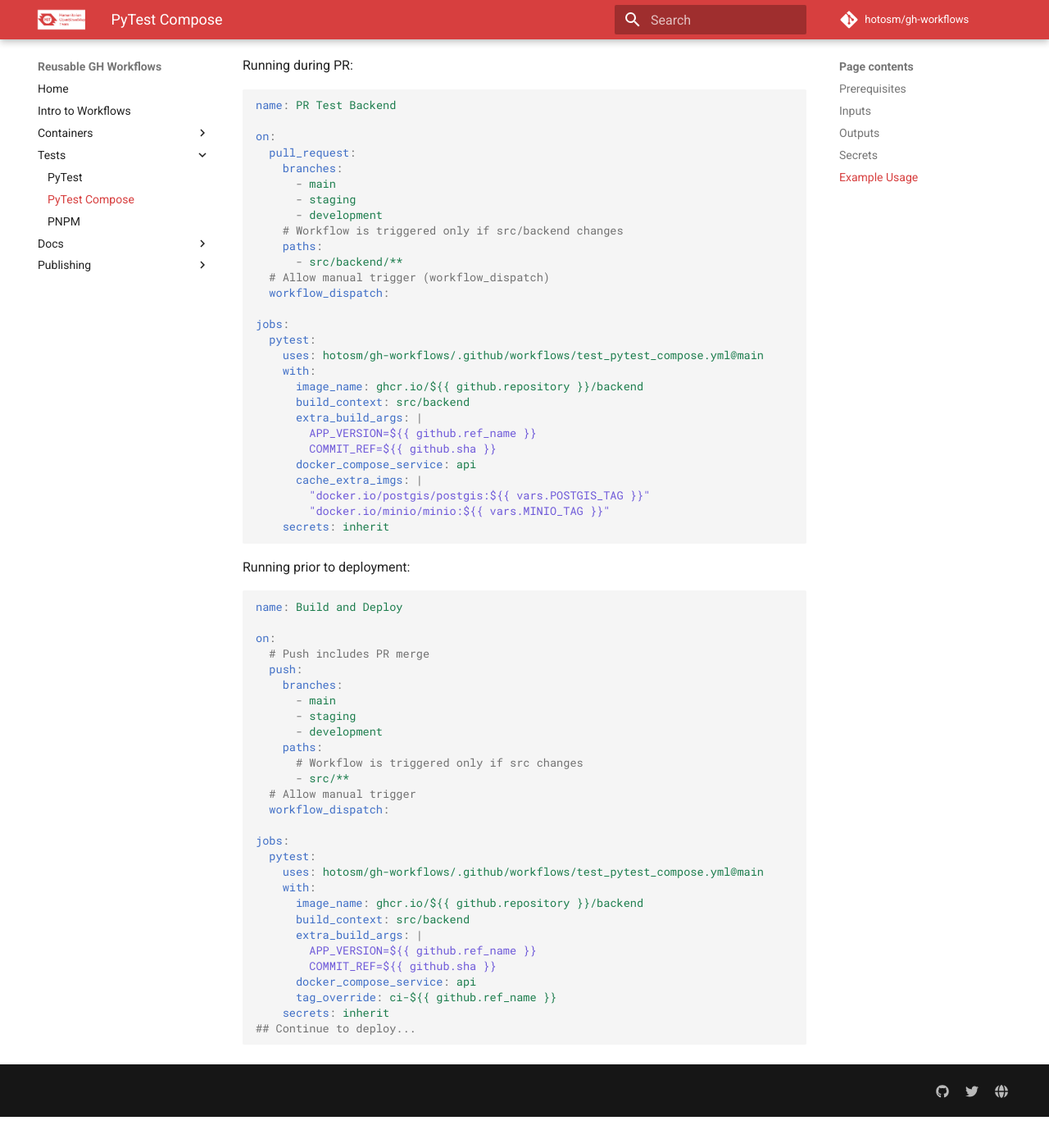
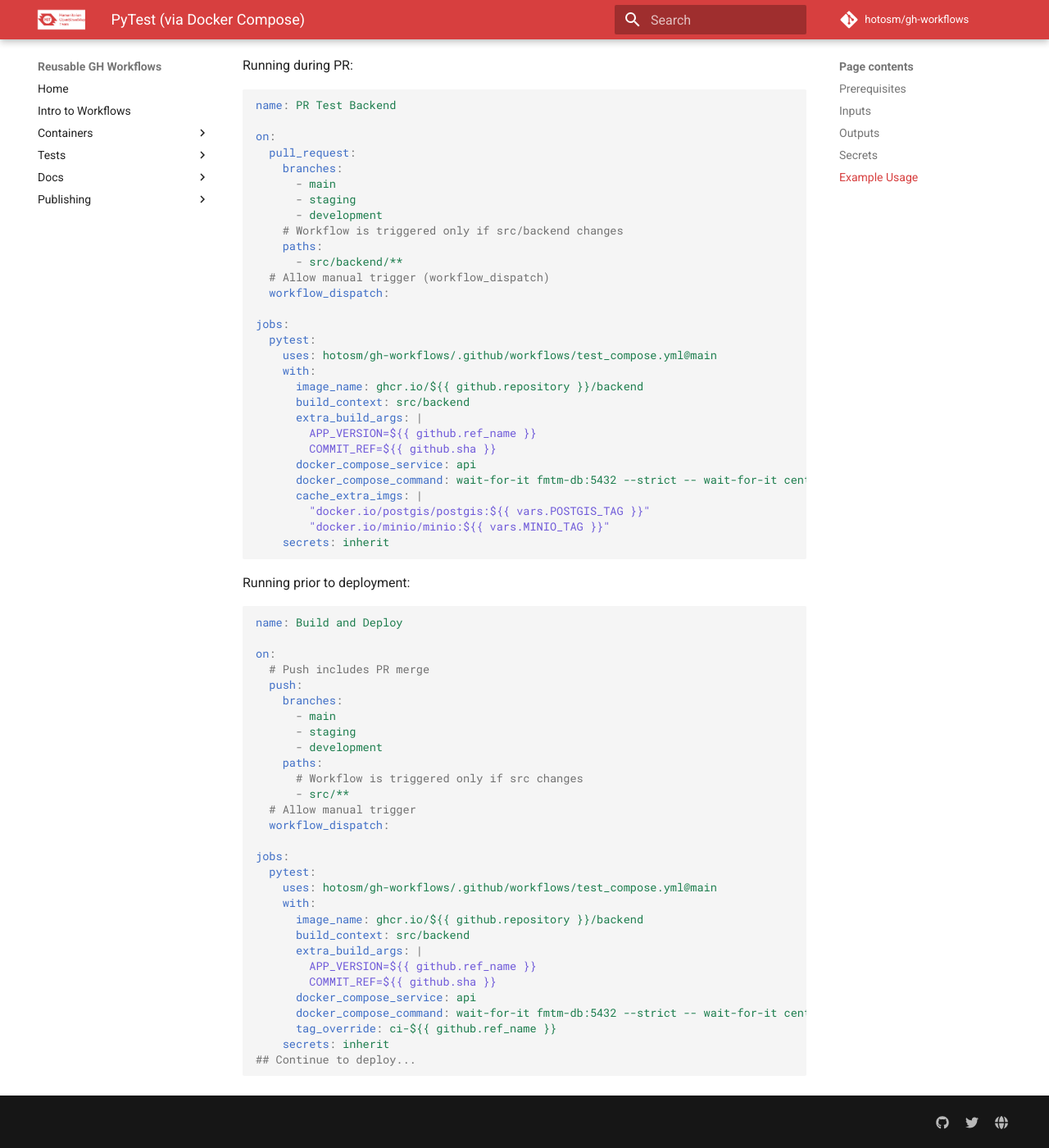
Before and after one commit to hotosm/gh-workflows, an MkDocs documentation site: the page built from docs/test_pytest_compose.md, in a window 1280 px wide and 1400 px high, scrolled down 2245 px. Shown: the whole window at 82% size. Built offline with MkDocs 1.6.1 and Material for MkDocs 9.7.7, drawn with Linux system fonts in a browser that asks for light colours; comment, search, counter and statistics services are not loaded; before the commit the page ends 3607 px from its top, so only the background shows below that.

Commit message:
feat: replace test_pytest_compose with generic test_compose

```diff
--- a/docs/test_pytest_compose.md
+++ b/docs/test_pytest_compose.md
@@ -94,7 +94,7 @@
 
 jobs:
   pytest:
-    uses: hotosm/gh-workflows/.github/workflows/test_pytest_compose.yml@main
+    uses: hotosm/gh-workflows/.github/workflows/test_compose.yml@main
     with:
       image_name: ghcr.io/${{ github.repository }}/backend
       build_context: src/backend
@@ -102,6 +102,7 @@
         APP_VERSION=${{ github.ref_name }}
         COMMIT_REF=${{ github.sha }}
       docker_compose_service: api
+      docker_compose_command: wait-for-it fmtm-db:5432 --strict -- wait-for-it central:8383 --strict --timeout=30 -- pytest
       cache_extra_imgs: |
         "docker.io/postgis/postgis:${{ vars.POSTGIS_TAG }}"
         "docker.io/minio/minio:${{ vars.MINIO_TAG }}"
@@ -128,7 +129,7 @@
 
 jobs:
   pytest:
-    uses: hotosm/gh-workflows/.github/workflows/test_pytest_compose.yml@main
+    uses: hotosm/gh-workflows/.github/workflows/test_compose.yml@main
     with:
       image_name: ghcr.io/${{ github.repository }}/backend
       build_context: src/backend
@@ -136,6 +137,7 @@
         APP_VERSION=${{ github.ref_name }}
         COMMIT_REF=${{ github.sha }}
       docker_compose_service: api
+      docker_compose_command: wait-for-it fmtm-db:5432 --strict -- wait-for-it central:8383 --strict --timeout=30 -- pytest
       tag_override: ci-${{ github.ref_name }}
     secrets: inherit
 ## Continue to deploy...
--- a/mkdocs.yml
+++ b/mkdocs.yml
@@ -55,7 +55,7 @@
       - Remote Deploy: remote_deploy.md
   - Tests:
       - PyTest: test_pytest.md
-      - PyTest Compose: test_pytest_compose.md
+      - PyTest Compose: test_compose.md
       - PNPM: test_pnpm.md
   - Docs:
       - MkDocs Build: mkdocs_build.md
```
Also changed, not shown: README.md (+1 -1 lines), 3 other files.
